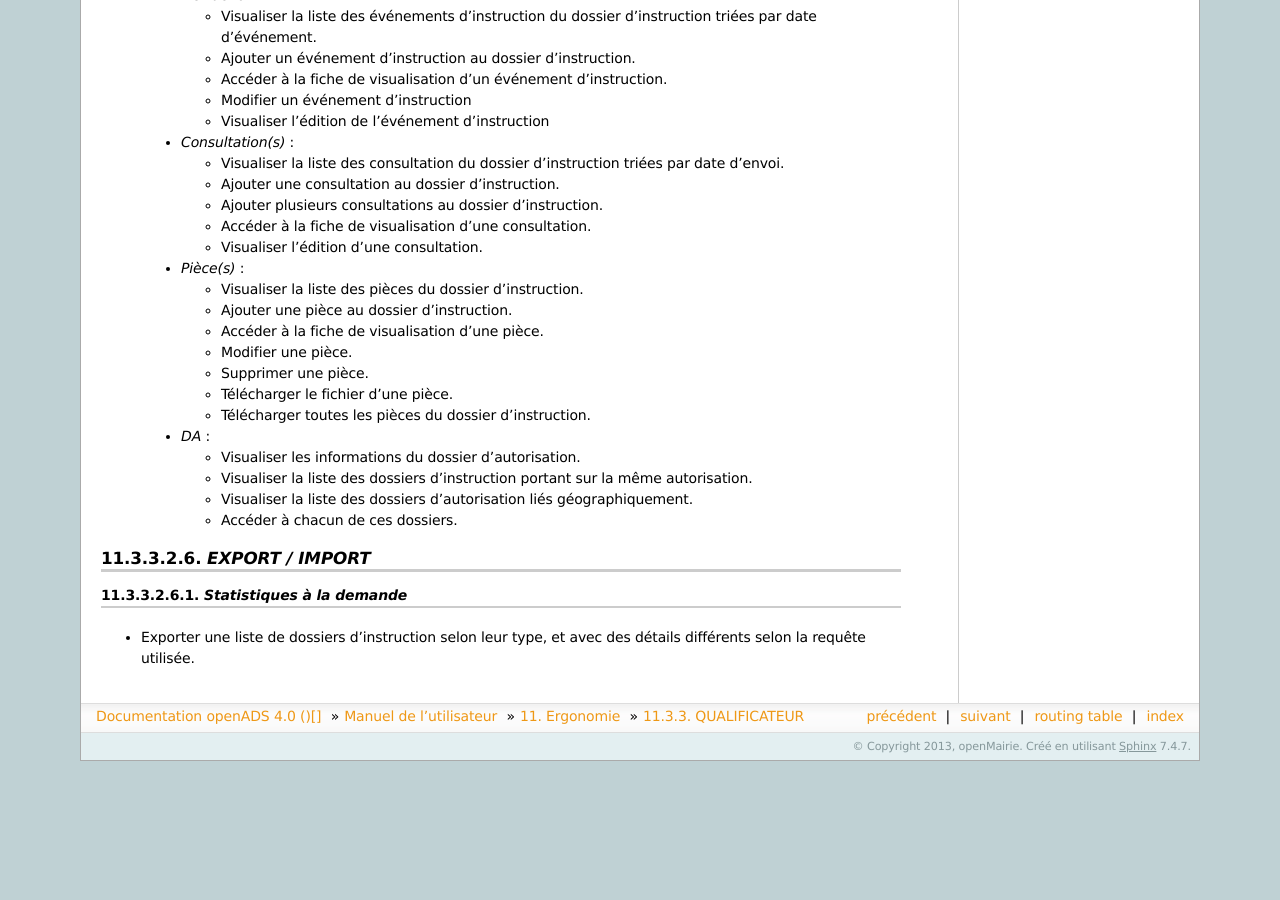
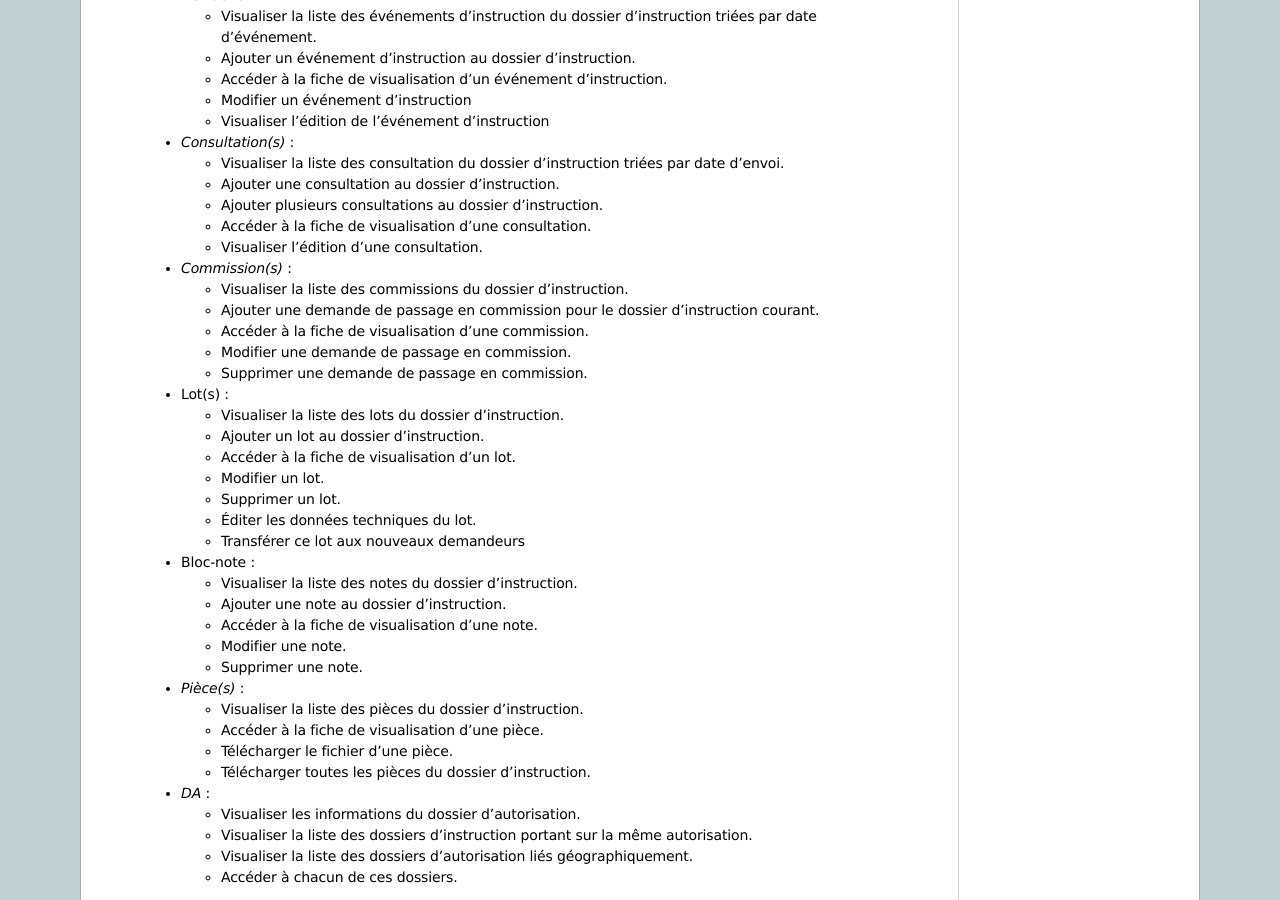
Before and after one commit to mpavaux/openads-documentation, a Sphinx documentation site: the page built from source/manuel_utilisateur/ergonomie/profils/qualificateur.rst, in a window 1280 px wide and 900 px high, scrolled down 1671 px. Built offline with Sphinx 7.4.7, drawn with Linux system fonts in a browser that asks for light colours; before the commit the page ends 2432 px from its top, so only the background shows below that.

Commit message:
Update qualificateur.rst

```diff
--- a/source/manuel_utilisateur/ergonomie/profils/qualificateur.rst
+++ b/source/manuel_utilisateur/ergonomie/profils/qualificateur.rst
@@ -99,13 +99,36 @@
     - Accéder à la fiche de visualisation d'une consultation.
     - Visualiser l'édition d'une consultation.
 
+  - *Commission(s)* :
+
+    - Visualiser la liste des commissions du dossier d'instruction.
+    - Ajouter une demande de passage en commission pour le dossier d’instruction courant.
+    - Accéder à la fiche de visualisation d’une commission.
+    - Modifier une demande de passage en commission.
+    - Supprimer une demande de passage en commission.
+
+  - Lot(s) :
+
+    - Visualiser la liste des lots du dossier d’instruction.
+    - Ajouter un lot au dossier d’instruction.
+    - Accéder à la fiche de visualisation d’un lot.
+    - Modifier un lot.
+    - Supprimer un lot.
+    - Éditer les données techniques du lot.
+    - Transférer ce lot aux nouveaux demandeurs
+
+  - Bloc-note :
+
+    - Visualiser la liste des notes du dossier d’instruction.
+    - Ajouter une note au dossier d’instruction.
+    - Accéder à la fiche de visualisation d’une note.
+    - Modifier une note.
+    - Supprimer une note.
+
   - *Pièce(s)* :
 
     - Visualiser la liste des pièces du dossier d'instruction.
-    - Ajouter une pièce au dossier d'instruction.
     - Accéder à la fiche de visualisation d'une pièce.
-    - Modifier une pièce.
-    - Supprimer une pièce.
     - Télécharger le fichier d'une pièce.
     - Télécharger toutes les pièces du dossier d'instruction.
 
```
